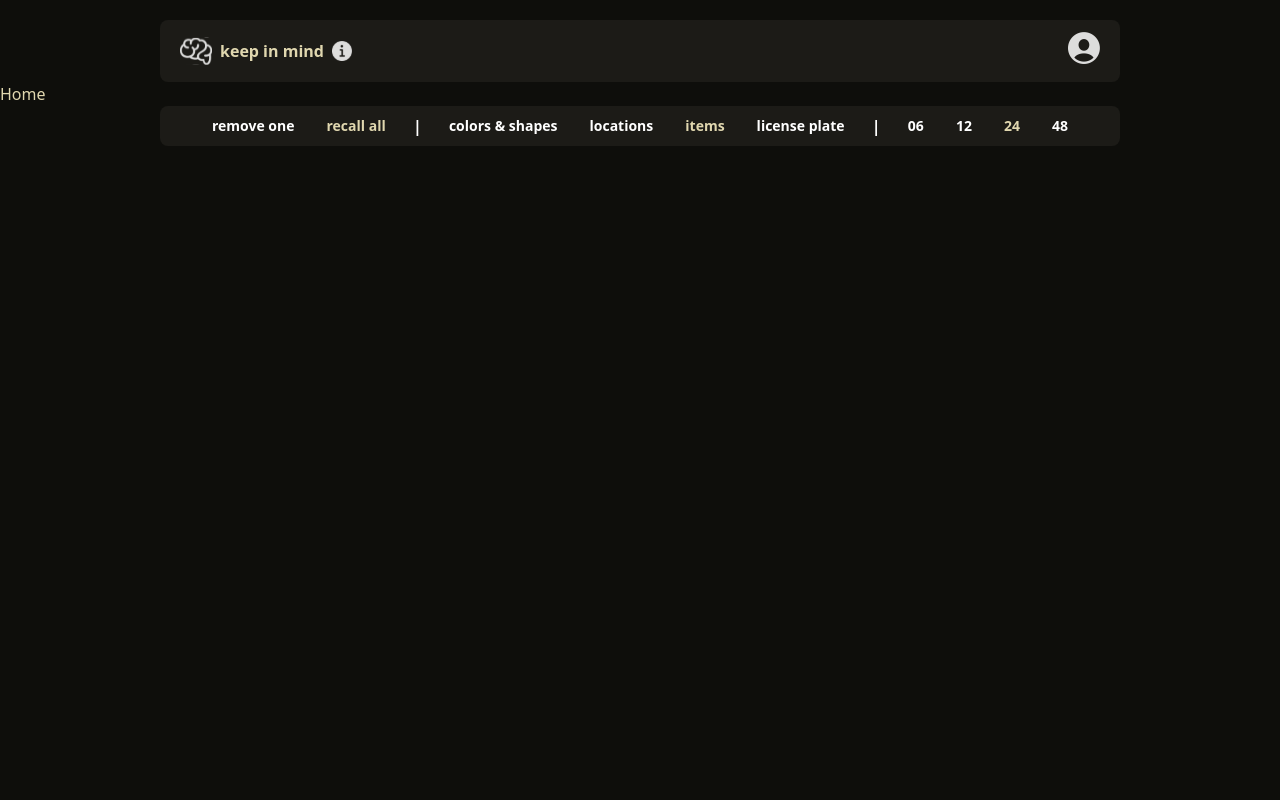
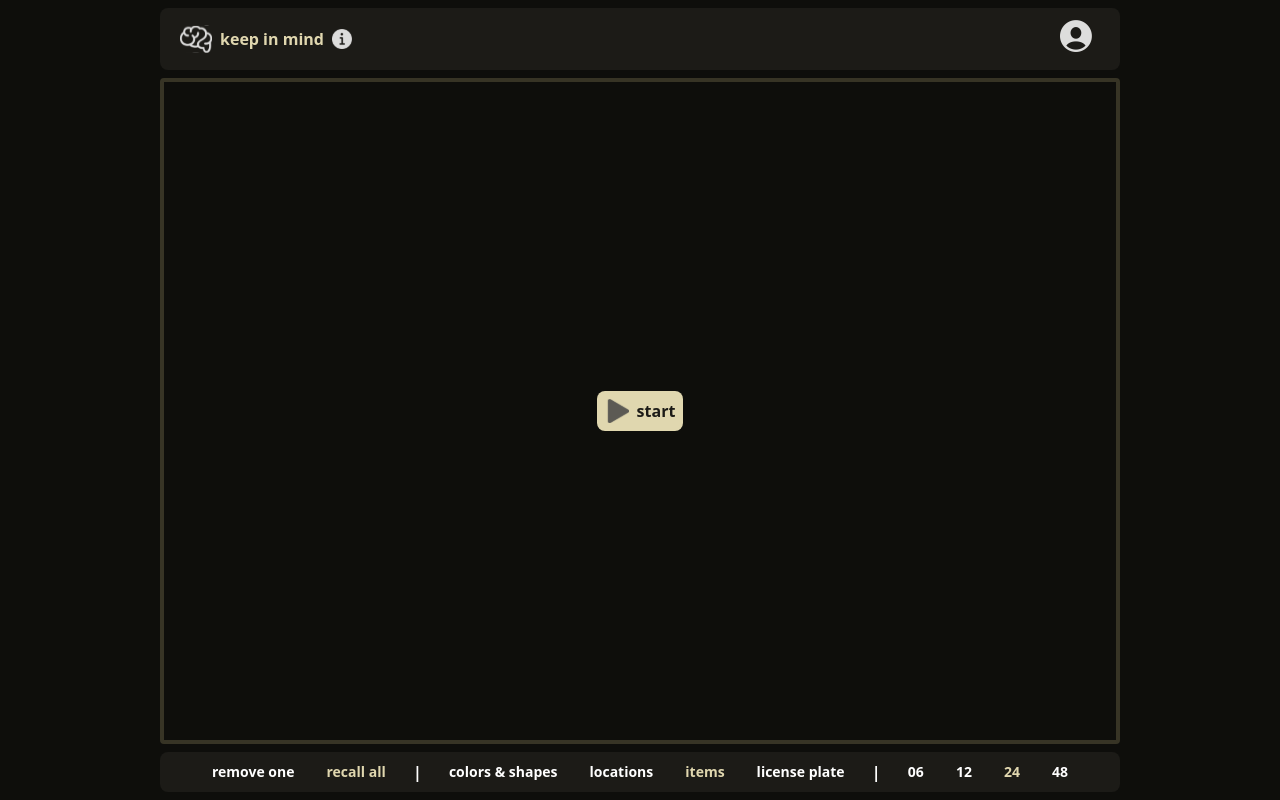
Before and after one commit to ItsThompson/keep-in-memory, a Next.js app in the folder frontend/: page / in a window 1280 px wide. Built offline with nearby package versions, Linux system fonts and the light colour scheme.

Commit message:
feat(game_arena): stage 1

```diff
--- a/frontend/src/app/page.tsx
+++ b/frontend/src/app/page.tsx
@@ -1,11 +1,12 @@
 import GameOptions from "@/components/ui/game_options";
 import Topbar from "@/components/ui/topbar";
+import GameArena from "@/components/ui/game_arena";
 
 export default function Home() {
   return (
-    <div>
+    <div className="w-screen h-screen flex flex-col items-center">
       <Topbar />
-      <p className="text-primary">Home</p>
+      <GameArena />
       <GameOptions />
     </div>
   );
--- /dev/null
+++ b/frontend/src/components/ui/game_arena.tsx
@@ -0,0 +1,54 @@
+"use client";
+
+import IconButton from "./icon_button";
+
+import { ReactElement, useState } from "react";
+
+interface GameArenaComponents {
+    aboveBoard?: ReactElement;
+    gameBoard?: ReactElement;
+    belowBoard?: ReactElement;
+}
+
+export default function GameArena() {
+    const [startGame, setStartGame] = useState(true);
+    // stage 1: button with start
+    const stage1: GameArenaComponents = {
+        gameBoard: (
+            <div className="h-full flex justify-center items-center">
+                <IconButton
+                    src="/start.svg"
+                    alt="game start logo"
+                    description="game start button"
+                    className="bg-primary p-2"
+                    textClassName="text-secondary"
+                    buttonText="start"
+                    width={24}
+                    height={24}
+                    onClick={() => {
+                        setStartGame(false);
+                        console.log("start button clicked");
+                    }}
+                />
+            </div>
+        ),
+    };
+    // stage 2: game board containing items
+    //   - outside of board: timer
+    //   - hides game_options
+    // stage 3: div with unlock in X hours
+    //   - outside of board: restart button
+    // stage 4: response (list items you remember)
+    //  - inside board: list of items, done button
+    //  - nothing outside of board
+    // stage 5: results
+    //  - outside of board: tabs (board, what you recalled), stats and buttons
+    //  - inside board: game_board and response list of items
+    return (
+        <div className="flex flex-col items-center m-2 w-full h-full">
+            <div className="h-full w-full sm:w-3/4 border-4 rounded border-secondary">
+                {stage1.gameBoard}
+            </div>
+        </div>
+    );
+}
--- a/frontend/src/components/ui/game_options.tsx
+++ b/frontend/src/components/ui/game_options.tsx
@@ -16,8 +16,7 @@ export default function GameOptions() {
         gameSpeedIndex: defaultIndices.gameSpeedIndex,
     });
     return (
-        <div className="flex justify-center mb-5">
-            <div className="flex items-center justify-center sm:justify-between w-full sm:w-3/4 bg-secondary rounded-lg px-5 py-2 gap-2 sm:gap-5">
+        <div className="flex items-center justify-center sm:justify-between w-full sm:w-3/4 bg-secondary rounded-lg px-5 py-2 mb-2 gap-2 sm:gap-5">
             <Tabs
                 items={["remove one", "recall all"]}
                 defaultSelectedIndex={defaultIndices.gameModeIndex}
@@ -61,6 +60,5 @@ export default function GameOptions() {
                 }}
             />
         </div>
-        </div>
     );
 }
--- a/frontend/src/components/ui/icon_button.tsx
+++ b/frontend/src/components/ui/icon_button.tsx
@@ -6,7 +6,9 @@ interface IconButtonProps {
     src: string;
     alt: string;
     description: string;
+    buttonText?: string;
     className?: string;
+    textClassName?: string;
     width: number;
     height: number;
     onClick?: () => void;
@@ -18,7 +20,9 @@ export default function IconButton({
     src,
     alt,
     description,
+    buttonText,
     className = "",
+    textClassName = "",
     width,
     height,
     onClick,
@@ -28,18 +32,21 @@ export default function IconButton({
     return (
         <button
             type="button"
-            className={`font-medium rounded-full text-sm text-center inline-flex items-center ${className}`}
+            className={`rounded-lg text-center inline-flex items-center ${className}`}
             onClick={onClick}
             onMouseEnter={onMouseEnter}
             onMouseLeave={onMouseLeave}
         >
             <Image
-                className="hover:opacity-80"
+                className="hover:opacity-80 mr-2"
                 src={src}
                 alt={alt}
                 width={width}
                 height={height}
             />
+            {buttonText &&
+                <span className={`font-bold text-primary ${textClassName}`}>{buttonText}</span>
+            }
             <span className="sr-only">{description}</span>
         </button>
     );
--- a/frontend/src/components/ui/topbar.tsx
+++ b/frontend/src/components/ui/topbar.tsx
@@ -26,20 +26,17 @@ export default function Topbar() {
     }, []);
 
     return (
-        <div className="flex justify-center mt-5">
-            <div className="flex justify-between items-center w-full sm:w-3/4 bg-secondary px-5 py-3 rounded-lg">
+        <div className="flex justify-between items-center w-full sm:w-3/4 bg-secondary mt-2 px-5 py-3 rounded-lg">
             <div className="flex items-center">
                 <IconButton
                     src="/brain.svg"
                     alt="brain logo"
                     description="Website Logo"
-                        className="mr-2"
+                    buttonText="keep in mind"
                     width={32}
                     height={32}
                     onClick={() => console.log("brain clicked")}
                 />
-
-                    <span className="font-bold text-primary">keep in mind</span>
                 <IconButton
                     src="/info.svg"
                     alt="info"
@@ -91,6 +88,5 @@ export default function Topbar() {
                 )}
             </div>
         </div>
-        </div>
     );
 }
```
Also changed, not shown: frontend/public/start.svg (added). Lines whose indentation alone changed are shown as unchanged.
